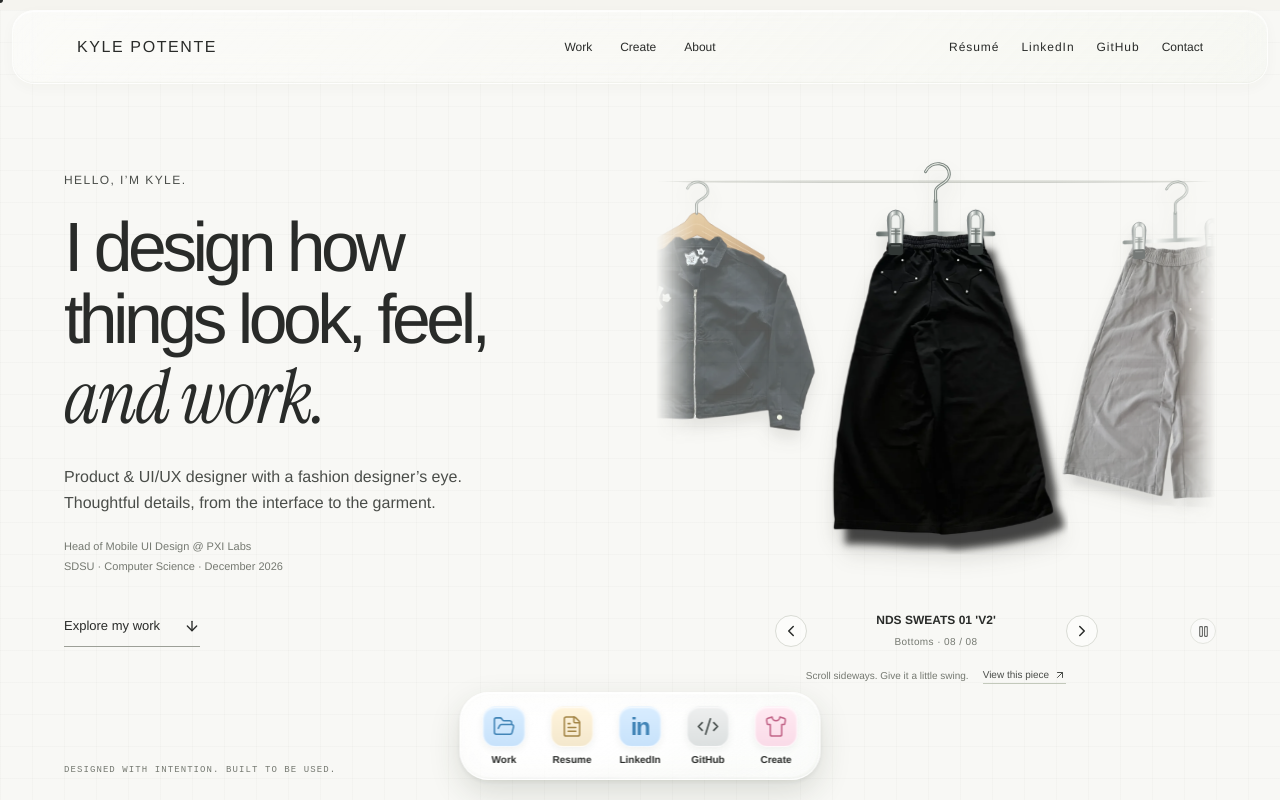
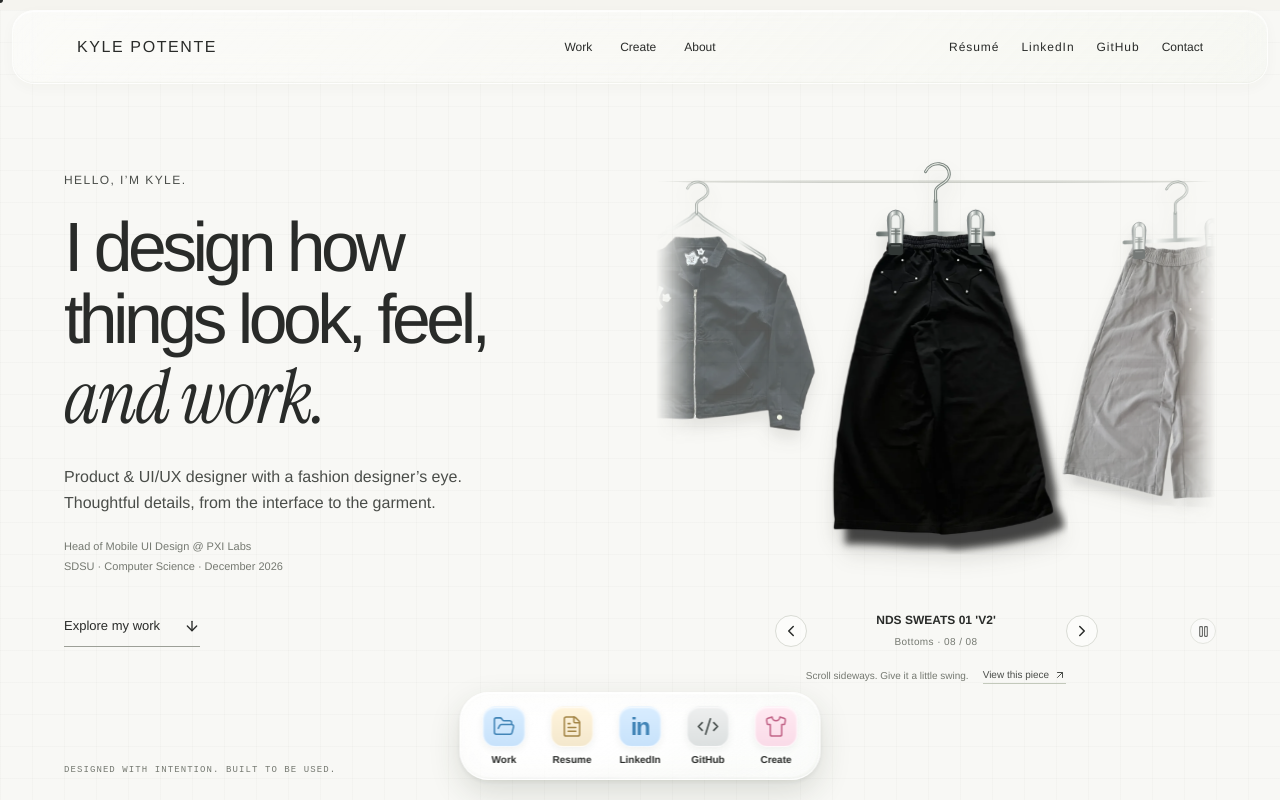
Before and after one commit to kylep16/kyle-portfolio, a React (Vite) app: page / in a window 1280 px wide. Shown: the top 800 px of the page. Built offline with nearby package versions, Linux system fonts and the light colour scheme.

Commit message:
Use polished steel shoulder hangers for tops

```diff
--- a/src/App.jsx
+++ b/src/App.jsx
@@ -42,6 +42,7 @@ const SITE = {
    date: ISO. tags: which projects the week touched. note: one line, plain.
    --------------------------------------------------------------------- */
 const CHANGELOG = [
+  { date: "2026-10-04", tags: ["Site", "NEP2UNE"], note: "Switched shirt and jacket hangers to polished steel, preserving each garment’s fitted neckline, foreground layering, and pendulum swing." },
   { date: "2026-10-04", tags: ["Site", "PXI", "NEP2UNE", "Sweat2Swim"], note: "Fitted wooden shoulder hangers and front-facing waistband clips to each carousel garment. Connected the hero copy to product, UI/UX, and fashion design, set the clothing showcase heading in Helvetica, added a sticky case-study side index, and improved mobile dock contrast and touch targets." },
   { date: "2026-10-03", tags: ["Site", "NEP2UNE"], note: "UX refinement: bold Helvetica on the NEP2UNE hero, liquid-glass navigation and dock, and eight accurately named catalog garments on the homepage hanger rail. Added spring-driven travel, pendulum swing, pointer nudges, product links, and reduced-motion support." },
   { date: "2026-10-03", tags: ["Site", "PXI", "NEP2UNE", "Sweat2Swim"], note: "Added a NEP2UNE creations archive with eight current garments, lookbook chapters, process photography, and a downloadable photo template. Switched body text to Helvetica and rebuilt all three case studies with short editorial sections and uniformly sized image panels. Refocused PXI on the camera redesign and reserved media slots for the new disc walkthrough." },
--- a/src/HungGarment.jsx
+++ b/src/HungGarment.jsx
@@ -26,31 +26,29 @@ function Clip({ x, y, metal }) {
 export default function HungGarment({ product }) {
   const uid = useId();
   const metal = `url(#${uid}-metal)`;
-  const wood = `${uid}-wood`;
+  const shoulder = `${uid}-shoulder`;
   const fit = FITS[product.id];
   const pants = product.hanger === 'clip';
   const x = 160 - fit.width * fit.center;
   const y = pants ? 84 : 78;
   const clipY = fit.clipY || 92;
   const clips = fit.clips?.map(position => x + position * fit.width);
-  return <svg className="rail-outfit" viewBox="0 0 320 460" role="img" aria-labelledby={`${uid}-title`}>
-    <title id={`${uid}-title`}>{product.catalogName} on a {pants ? 'clip' : 'wooden'} hanger</title>
+  return <svg className="rail-outfit" viewBox="0 0 320 460" role="img" aria-labelledby={`${uid}-title`} data-material="steel">
+    <title id={`${uid}-title`}>{product.catalogName} on a steel {pants ? 'clip' : 'shoulder'} hanger</title>
     <defs>
       <linearGradient id={`${uid}-metal`} x1="0" y1="0" x2="1" y2="0"><stop stopColor="#626c69" /><stop offset=".3" stopColor="#f5f7f4" /><stop offset=".55" stopColor="#939c98" /><stop offset=".8" stopColor="#f1f3ee" /><stop offset="1" stopColor="#6b7470" /></linearGradient>
-      <linearGradient id={`${uid}-timber`} x2=".2" y2="1"><stop stopColor="#dfbc83" /><stop offset=".55" stopColor="#cfa56c" /><stop offset="1" stopColor="#ae804f" /></linearGradient>
-      <g id={wood}>
-        <path d="M160 48C151 48 149 58 143 62L74 103Q70 108 80 113L160 77L240 113Q250 108 246 103L177 62C171 58 169 48 160 48Z" fill={`url(#${uid}-timber)`} stroke="#ab8157" strokeWidth=".8" />
-        <path d="M79 106 151 66Q160 59 169 66L241 106M87 106 154 72M166 72 233 106" fill="none" stroke="#edcea0" strokeWidth="1" opacity=".65" />
-        <path d="M81 111H239" stroke="#bea783" strokeWidth="3" />
+      <g id={shoulder} fill="none" strokeLinecap="round" strokeLinejoin="round">
+        <path d="M160 48Q156 50 152 55L75 104Q69 111 81 111H239Q251 111 245 104L168 55Q164 50 160 48Z" stroke={metal} strokeWidth="5" />
+        <path d="M160 48Q156 50 152 55L75 104Q69 111 81 111H239Q251 111 245 104L168 55Q164 50 160 48Z" stroke="#eef2ef" strokeWidth="1.2" opacity=".8" />
       </g>
       {!pants && <clipPath id={`${uid}-neck`}><path d={`M${160 - fit.neck} 46H${160 + fit.neck}V80Q160 99 ${160 - fit.neck} 80Z`} /></clipPath>}
     </defs>
     <g data-layer="behind">
-      {pants ? <path d={`M${clips[0] - 19} ${clipY - 8}H${clips[1] + 19}M160 48V${clipY - 8}`} fill="none" stroke={metal} strokeWidth="5" strokeLinecap="round" /> : <use href={`#${wood}`} />}
+      {pants ? <path d={`M${clips[0] - 19} ${clipY - 8}H${clips[1] + 19}M160 48V${clipY - 8}`} fill="none" stroke={metal} strokeWidth="5" strokeLinecap="round" /> : <use href={`#${shoulder}`} />}
     </g>
     <image className="rail-garment-image" href={product.image} x={x} y={y} width={fit.width} height={fit.height} preserveAspectRatio="none" />
     <g className="hanger-front" data-layer="front">
-      {!pants && <use href={`#${wood}`} clipPath={`url(#${uid}-neck)`} />}
+      {!pants && <use href={`#${shoulder}`} clipPath={`url(#${uid}-neck)`} />}
       <path d="M160 49V37C160 30 175 29 175 19C175 5 155 3 149 16" fill="none" stroke="#727c77" strokeWidth="3.2" strokeLinecap="round" />
       <path d="M160 48V37C160 30 175 29 175 19C175 5 155 3 149 16" fill="none" stroke="#e5e9e2" strokeWidth="1.2" strokeLinecap="round" />
       {pants && clips.map((position, index) => <Clip key={index} x={position} y={clipY} metal={metal} />)}
```
Also changed, not shown: 1 other file (tests, documents, lock files or other folders).
